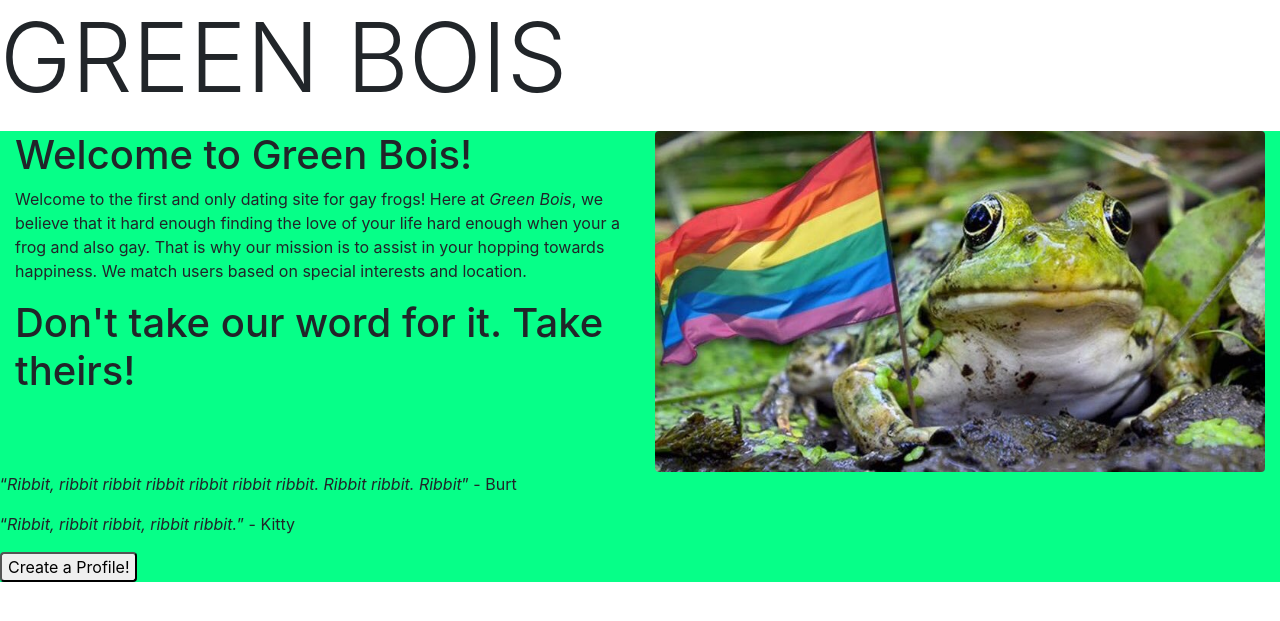
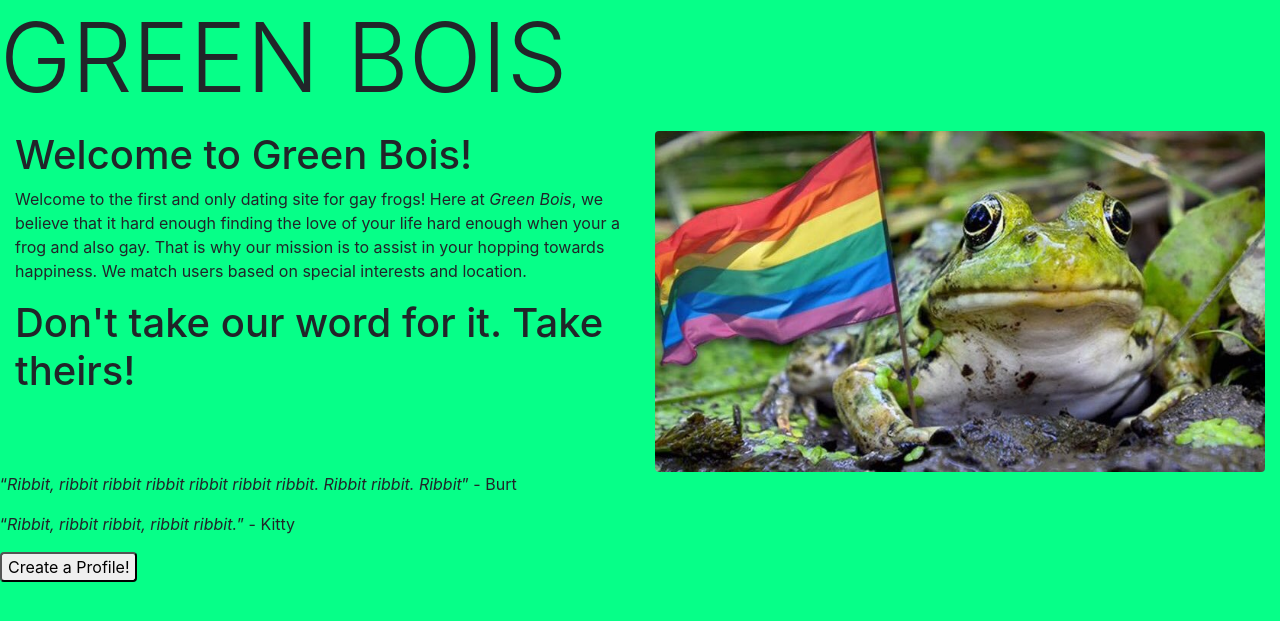
Before and after one commit to medioxumate/dating, a PHP site: template views/home.html in a window 1280 px wide. Shown: the top 621 px of the page. Run offline with PHP 8.4, Linux system fonts and the light colour scheme; the template is opened without the code that fills it, so the values that code supplies are empty.

Commit message:
testing css

```diff
--- a/styles/frog.css
+++ b/styles/frog.css
@@ -1,7 +1,7 @@
-body#bootstrap-overrides{
+body{
     background-color: #06ff88;
 }
 
-.container-fluid {
-    background-color: #06ff88;
+input[type="text"]{
+    width: 100%;
 }
```
